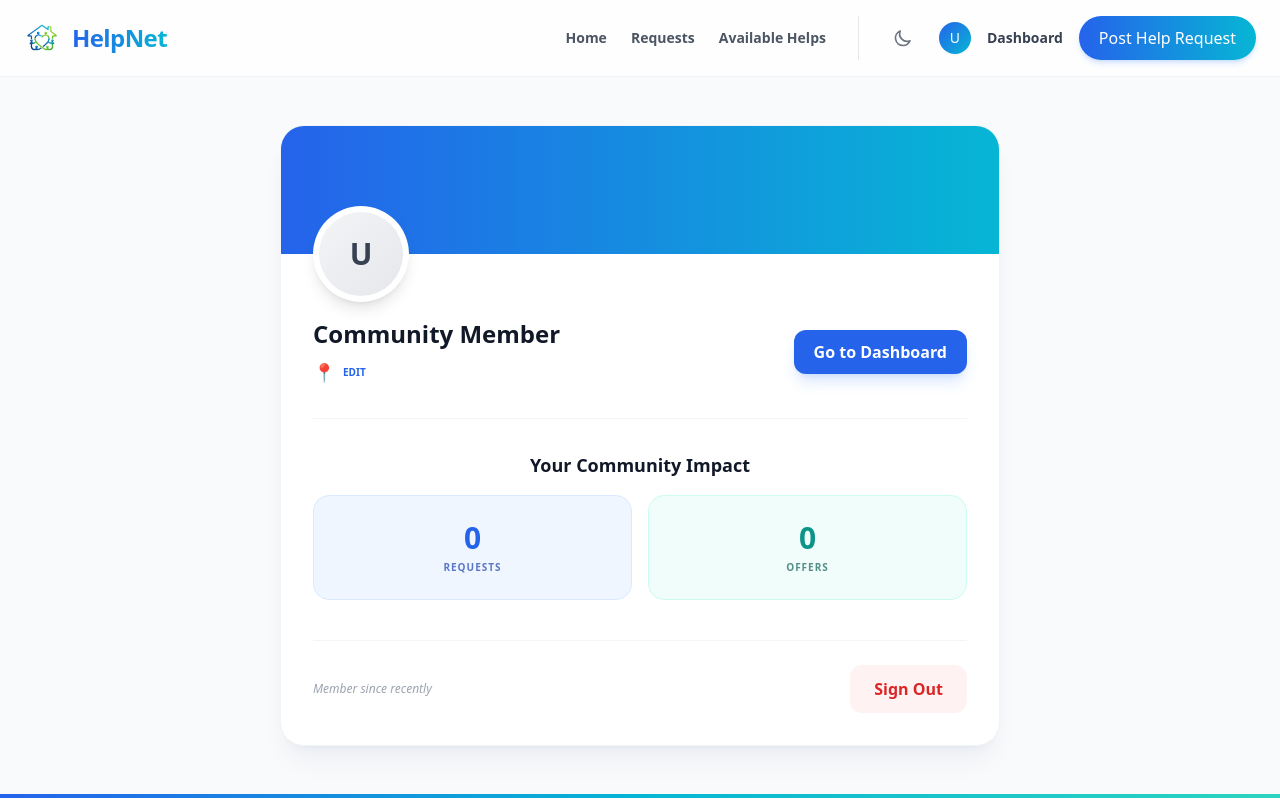
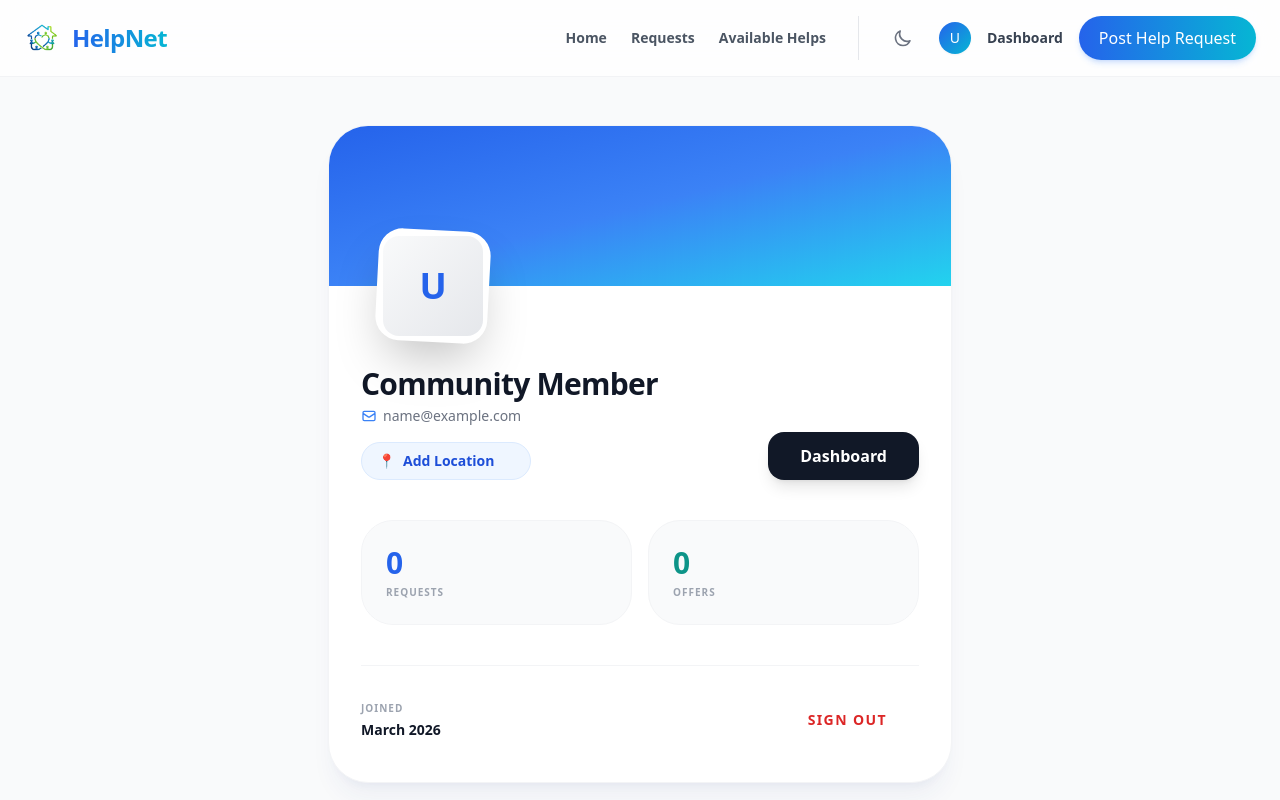
Before and after one commit to arunmeenaa/helpNet, a React (Vite) app in the folder helpnet-frontend/: page /profile in a window 1280 px wide. Shown: the top 800 px of the page. Built offline with nearby package versions, Linux system fonts and the light colour scheme; no server answers; sample sign-in values are in the browser's storage.

Commit message:
Fix User profile now user can see their location

```diff
--- a/helpnet-frontend/src/pages/AvailableHelp.jsx
+++ b/helpnet-frontend/src/pages/AvailableHelp.jsx
@@ -110,8 +110,10 @@ export default function AvailableHelp() {
 {!loading && !error && filteredOffers.length > 0 ? (
   <div className="grid grid-cols-1 md:grid-cols-2 lg:grid-cols-3 gap-6">
     {filteredOffers.map((offer) => {
-      // 💡 Check if the current user is the owner
-      const isOwner = currentUser?.id === offer.author?._id;
+  // 💡 THE FIX: Standardize both IDs to strings for a perfect match
+  const currentUserId = currentUser?.id || currentUser?._id;
+  const authorId = offer.author?._id || offer.author;
+  const isOwner = currentUserId?.toString() === authorId?.toString();
 
   return (
     <div
--- a/helpnet-frontend/src/pages/Profile.jsx
+++ b/helpnet-frontend/src/pages/Profile.jsx
@@ -9,8 +9,6 @@ export default function Profile() {
   const [stats, setStats] = useState({ requests: 0, offers: 0 });
   const [loading, setLoading] = useState(true);
   const [isEditing, setIsEditing] = useState(false);
-
-  // 1. We'll use userData to hold everything about the user
   const [userData, setUserData] = useState(JSON.parse(localStorage.getItem("user") || "{}"));
   const [location, setLocation] = useState("");
 
@@ -39,7 +37,7 @@ export default function Profile() {
           });
 
           setUserData(uData);
-          setLocation(uData.location || "Location not set");
+          setLocation(uData.location || "");
         }
       } catch (err) {
         console.error("Error:", err);
@@ -64,7 +62,6 @@ export default function Profile() {
       });
 
       if (res.ok) {
-        // Update both the local state and localStorage so it stays fresh
         const updatedUser = { ...userData, location };
         setUserData(updatedUser);
         localStorage.setItem("user", JSON.stringify(updatedUser));
@@ -86,95 +83,100 @@ export default function Profile() {
     <div className="min-h-screen flex flex-col bg-gray-50 dark:bg-gray-950 transition-colors duration-300">
       <Navbar />
 
-      <div className="flex-grow w-full max-w-3xl mx-auto px-6 py-12">
-        <div className="bg-white dark:bg-gray-900 rounded-3xl shadow-xl shadow-blue-900/5 dark:shadow-none border border-gray-100 dark:border-gray-800 overflow-hidden">
+      <main className="flex-grow w-full max-w-2xl mx-auto px-6 py-12">
+        <div className="bg-white dark:bg-gray-900 rounded-[2.5rem] shadow-xl shadow-blue-900/5 dark:shadow-none border border-gray-100 dark:border-gray-800 overflow-hidden">
 
-          <div className="h-32 bg-gradient-to-r from-blue-600 to-cyan-500 relative">
-            <div className="absolute -bottom-12 left-8">
-              <div className="w-24 h-24 rounded-full bg-white dark:bg-gray-800 p-1.5 shadow-lg">
-                <div className="w-full h-full rounded-full bg-gradient-to-br from-gray-100 to-gray-200 dark:from-gray-700 dark:to-gray-600 flex items-center justify-center text-3xl font-bold text-gray-700 dark:text-gray-200 uppercase">
+          {/* Header Banner */}
+          <div className="h-40 bg-gradient-to-br from-blue-600 via-blue-500 to-cyan-400 relative">
+            <div className="absolute -bottom-14 left-1/2 -translate-x-1/2 sm:left-12 sm:translate-x-0">
+              <div className="w-28 h-28 rounded-3xl bg-white dark:bg-gray-900 p-1.5 shadow-2xl rotate-3">
+                <div className="w-full h-full rounded-2xl bg-gradient-to-br from-gray-50 to-gray-200 dark:from-gray-800 dark:to-gray-700 flex items-center justify-center text-4xl font-black text-blue-600 dark:text-blue-400 uppercase -rotate-3">
                   {userData.fullName ? userData.fullName.charAt(0) : "U"}
                 </div>
               </div>
             </div>
           </div>
 
-          <div className="pt-16 pb-8 px-8">
-            <div className="flex flex-col sm:flex-row sm:items-center justify-between gap-4 mb-8">
-              <div>
-                <h1 className="text-2xl font-extrabold text-gray-900 dark:text-white">
+          <div className="pt-20 pb-10 px-8 text-center sm:text-left">
+            <div className="flex flex-col sm:flex-row sm:items-end justify-between gap-6 mb-10">
+              <div className="flex-grow">
+                <h1 className="text-3xl font-black text-gray-900 dark:text-white tracking-tight">
                   {userData.fullName || "Community Member"}
                 </h1>
 
-                <div className="mt-2 flex items-center gap-2">
+                {/* ✉️ Email Section: Visible but neat */}
+                <p className="text-sm font-medium text-gray-500 dark:text-gray-400 mt-1 flex items-center justify-center sm:justify-start gap-1.5">
+                  <svg className="w-4 h-4 text-blue-500" fill="none" stroke="currentColor" viewBox="0 0 24 24">
+                    <path strokeLinecap="round" strokeLinejoin="round" strokeWidth="2" d="M3 8l7.89 5.26a2 2 0 002.22 0L21 8M5 19h14a2 2 0 002-2V7a2 2 0 00-2-2H5a2 2 0 00-2 2v10a2 2 0 002 2z" />
+                  </svg>
+                  {userData.email || "No email provided"}
+                </p>
+
+                {/* 📍 Location Pill Section */}
+                <div className="mt-4 flex items-center justify-center sm:justify-start gap-2">
                   {isEditing ? (
-                    <div className="flex gap-2">
+                    <div className="flex items-center gap-2 bg-gray-100 dark:bg-gray-800 p-1 rounded-xl border border-blue-200 dark:border-blue-900">
                       <input
-                        className="text-sm p-1.5 border border-gray-200 dark:border-gray-700 rounded-lg dark:bg-gray-800 dark:text-white"
+                        className="bg-transparent text-sm px-3 py-1.5 outline-none dark:text-white w-44"
+                        placeholder="Enter neighborhood..."
                         value={location}
                         onChange={(e) => setLocation(e.target.value)}
                         autoFocus
                       />
-                      <button onClick={handleUpdateLocation} className="text-xs bg-green-600 text-white px-3 py-1 rounded-lg font-bold">Save</button>
-                      <button onClick={() => setIsEditing(false)} className="text-xs bg-gray-200 dark:bg-gray-700 px-3 py-1 rounded-lg font-bold">Cancel</button>
+                      <button onClick={handleUpdateLocation} className="bg-blue-600 text-white p-1.5 rounded-lg hover:bg-blue-700 transition-colors">
+                        <svg className="w-4 h-4" fill="none" stroke="currentColor" viewBox="0 0 24 24"><path strokeLinecap="round" strokeLinejoin="round" strokeWidth="3" d="M5 13l4 4L19 7"/></svg>
+                      </button>
                     </div>
                   ) : (
-                    <>
-                      <p className="text-gray-500 dark:text-gray-400 font-medium flex items-center gap-1">
-                        <span className="text-blue-500 text-lg">📍</span> {location}
-                      </p>
-                      <button
-                        onClick={() => setIsEditing(true)}
-                        className="text-[10px] text-blue-600 font-bold uppercase hover:underline"
-                      >
-                        Edit
-                      </button>
-                    </>
+                    <div
+                      onClick={() => setIsEditing(true)}
+                      className="group flex items-center gap-2 px-4 py-2 bg-blue-50 dark:bg-blue-900/20 border border-blue-100 dark:border-blue-800/50 rounded-full cursor-pointer hover:shadow-md transition-all"
+                    >
+                      <span className="text-blue-600 dark:text-blue-400 text-sm">📍</span>
+                      <span className="text-sm font-bold text-blue-700 dark:text-blue-300">
+                        {location || "Add Location"}
+                      </span>
+                      <svg className="w-3 h-3 text-blue-400 opacity-0 group-hover:opacity-100 transition-opacity" fill="none" stroke="currentColor" viewBox="0 0 24 24"><path strokeLinecap="round" strokeLinejoin="round" strokeWidth="3" d="M15.232 5.232l3.536 3.536m-2.036-5.036a2.5 2.5 0 113.536 3.536L6.5 21.036H3v-3.572L16.732 3.732z"/></svg>
+                    </div>
                   )}
                 </div>
               </div>
 
-              <Link to="/dashboard">
-                <button className="px-5 py-2.5 bg-blue-600 text-white font-bold rounded-xl hover:bg-blue-700 transition-colors shadow-lg shadow-blue-500/20">
-                  Go to Dashboard
+              <Link to="/dashboard" className="w-full sm:w-auto">
+                <button className="w-full px-8 py-3 bg-gray-900 dark:bg-blue-600 text-white font-bold rounded-2xl hover:scale-105 transition-transform shadow-lg">
+                  Dashboard
                 </button>
               </Link>
             </div>
 
-            <hr className="border-gray-100 dark:border-gray-800 mb-8" />
+            <div className="grid grid-cols-2 gap-4 mb-10">
+              <div className="p-6 rounded-[2rem] bg-gray-50 dark:bg-gray-800/50 border border-gray-100 dark:border-gray-800">
+                <div className="text-3xl font-black text-blue-600 dark:text-blue-400 mb-1">{stats.requests}</div>
+                <div className="text-[10px] font-black text-gray-400 dark:text-gray-500 uppercase tracking-widest">Requests</div>
+              </div>
+              <div className="p-6 rounded-[2rem] bg-gray-50 dark:bg-gray-800/50 border border-gray-100 dark:border-gray-800">
+                <div className="text-3xl font-black text-teal-600 dark:text-teal-400 mb-1">{stats.offers}</div>
+                <div className="text-[10px] font-black text-gray-400 dark:text-gray-500 uppercase tracking-widest">Offers</div>
+              </div>
+            </div>
 
-            <h3 className="text-lg font-bold text-gray-900 dark:text-white mb-4 text-center">Your Community Impact</h3>
-
-            {loading ? (
-              <div className="animate-pulse flex gap-4">
-                <div className="flex-1 h-24 bg-gray-100 dark:bg-gray-800 rounded-2xl"></div>
-                <div className="flex-1 h-24 bg-gray-100 dark:bg-gray-800 rounded-2xl"></div>
+            <div className="flex flex-col sm:flex-row justify-between items-center gap-6 pt-8 border-t border-gray-100 dark:border-gray-800">
+              <div className="text-center sm:text-left">
+                <p className="text-[10px] font-bold text-gray-400 uppercase tracking-widest mb-1">Joined</p>
+                <p className="text-sm font-bold text-gray-900 dark:text-white">
+                  {userData.createdAt ? new Date(userData.createdAt).toLocaleDateString('en-US', { month: 'long', year: 'numeric' }) : 'March 2026'}
+                </p>
               </div>
-            ) : (
-              <div className="grid grid-cols-2 gap-4 mb-10">
-                <div className="p-6 rounded-2xl bg-blue-50 dark:bg-blue-900/10 border border-blue-100 dark:border-blue-900/30 text-center">
-                  <div className="text-3xl font-extrabold text-blue-600 dark:text-cyan-400 mb-1">{stats.requests}</div>
-                  <div className="text-[10px] font-bold text-blue-800/70 dark:text-cyan-500/70 uppercase tracking-widest">Requests</div>
-                </div>
-                <div className="p-6 rounded-2xl bg-teal-50 dark:bg-teal-900/10 border border-teal-100 dark:border-teal-900/30 text-center">
-                  <div className="text-3xl font-extrabold text-teal-600 dark:text-teal-400 mb-1">{stats.offers}</div>
-                  <div className="text-[10px] font-bold text-teal-800/70 dark:text-teal-500/70 uppercase tracking-widest">Offers</div>
-                </div>
-              </div>
-            )}
-
-            <div className="flex justify-between items-center pt-6 border-t border-gray-100 dark:border-gray-800">
-              <p className="text-xs text-gray-400 italic">Member since {userData.createdAt ? new Date(userData.createdAt).toLocaleDateString() : 'recently'}</p>
               <button
                 onClick={handleLogout}
-                className="px-6 py-3 bg-red-50 text-red-600 font-bold rounded-xl hover:bg-red-100 dark:bg-red-500/10 dark:text-red-400 dark:hover:bg-red-500/20 transition-colors flex items-center gap-2"
+                className="w-full sm:w-auto px-8 py-3 text-red-600 font-black text-sm uppercase tracking-widest hover:bg-red-50 dark:hover:bg-red-900/20 rounded-2xl transition-all"
               >
                 Sign Out
               </button>
             </div>
           </div>
         </div>
-      </div>
+      </main>
 
       <Footer />
     </div>
```
Also changed, not shown: helpnet-frontend/src/pages/Dashboard.jsx (+14 -11 lines), helpnet-frontend/src/pages/RequestsFeed.jsx (+23 -41 lines), 2 other files (tests, documents, lock files or other folders). Lines whose indentation alone changed are shown as unchanged.
